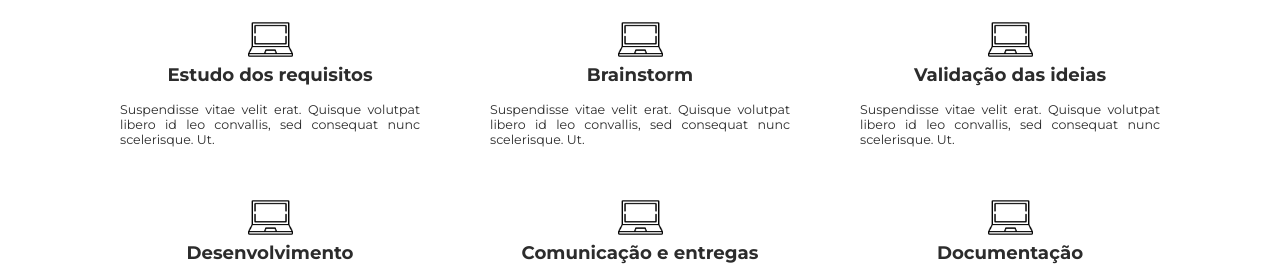
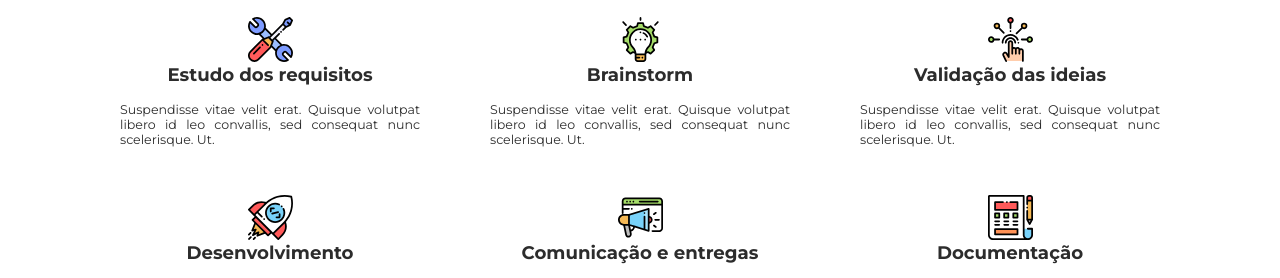
Before and after one commit to bhjlv/bhjlv.github.io, a React app: page /index in a window 1280 px wide. Shown: the part 2507-2785 px from the top of the page. Built offline with nearby package versions, Linux system fonts and the light colour scheme.

Commit message:
Add icons to methodology section

```diff
--- a/src/assets/css/custom.css
+++ b/src/assets/css/custom.css
@@ -16,7 +16,7 @@
 }
 
 .technologies-list {
-    font-size: 20px;
+    font-size: 18px;
     height: 100%;
     display: flex;
     flex-direction: column;
--- a/src/views/examples/landing-page-sections/Metodologia.js
+++ b/src/views/examples/landing-page-sections/Metodologia.js
@@ -10,6 +10,13 @@ import {
 import "../../../assets/css/custom.css"
 import laptop from '../../../assets/img/laptop.png'
 
+
+import brainstorm_svg from '../../../assets/svg/idea.svg'
+import communication_svg from '../../../assets/svg/communication.svg'
+import dev_svg from '../../../assets/svg/rocket.svg'
+import documentation_svg from '../../../assets/svg/browser.svg'
+import validation_svg from '../../../assets/svg/finger.svg'
+import requirements_svg from '../../../assets/svg/wrench.svg'
 
 function Metodologia () {
     return (
@@ -29,21 +36,21 @@ function Metodologia () {
                 <Container className="howework">
                 <Row>
                     <Col className="workitem">
-                    <img src={laptop} className="workimg" alt=""></img>
+                    <img src={requirements_svg} className="workimg" alt=""></img>
                     <h5 className="worktitle">Estudo dos requisitos</h5>
                     <h6 className="workdescription">
                         Suspendisse vitae velit erat. Quisque volutpat libero id leo convallis, sed consequat nunc scelerisque. Ut.
                     </h6>
                     </Col>
                     <Col className="workitem">
-                    <img src={laptop} className="workimg" alt=""></img>
+                    <img src={brainstorm_svg} className="workimg" alt=""></img>
                     <h5 className="worktitle">Brainstorm</h5>
                     <h6 className="workdescription">
                         Suspendisse vitae velit erat. Quisque volutpat libero id leo convallis, sed consequat nunc scelerisque. Ut.
                     </h6>
                     </Col>
                     <Col className="workitem">
-                    <img src={laptop} className="workimg" alt=""></img>
+                    <img src={validation_svg} className="workimg" alt=""></img>
                     <h5 className="worktitle">Validação das ideias</h5>
                     <h6 className="workdescription">
                         Suspendisse vitae velit erat. Quisque volutpat libero id leo convallis, sed consequat nunc scelerisque. Ut.
@@ -52,21 +59,21 @@ function Metodologia () {
                 </Row>
                 <Row>
                     <Col className="workitem">
-                    <img src={laptop} className="workimg" alt=""></img>
+                    <img src={dev_svg} className="workimg" alt=""></img>
                     <h5 className="worktitle">Desenvolvimento</h5>
                     <h6 className="workdescription">
                         Suspendisse vitae velit erat. Quisque volutpat libero id leo convallis, sed consequat nunc scelerisque. Ut.
                     </h6>
                     </Col>
                     <Col className="workitem">
-                    <img src={laptop} className="workimg" alt=""></img>
+                    <img src={communication_svg} className="workimg" alt=""></img>
                     <h5 className="worktitle">Comunicação e entregas</h5>
                     <h6 className="workdescription">
                         Suspendisse vitae velit erat. Quisque volutpat libero id leo convallis, sed consequat nunc scelerisque. Ut.
                     </h6>
                     </Col>
                     <Col className="workitem">
-                    <img src={laptop} className="workimg" alt=""></img>
+                    <img src={documentation_svg} className="workimg" alt=""></img>
                     <h5 className="worktitle">Documentação</h5>
                     <h6 className="workdescription">
                         Suspendisse vitae velit erat. Quisque volutpat libero id leo convallis, sed consequat nunc scelerisque. Ut.
```
Also changed, not shown: src/assets/svg/browser.svg (added), src/assets/svg/communication.svg (added), src/assets/svg/finger.svg (added), src/assets/svg/idea.svg (added), src/assets/svg/rocket.svg (added), src/assets/svg/wrench.svg (added).
